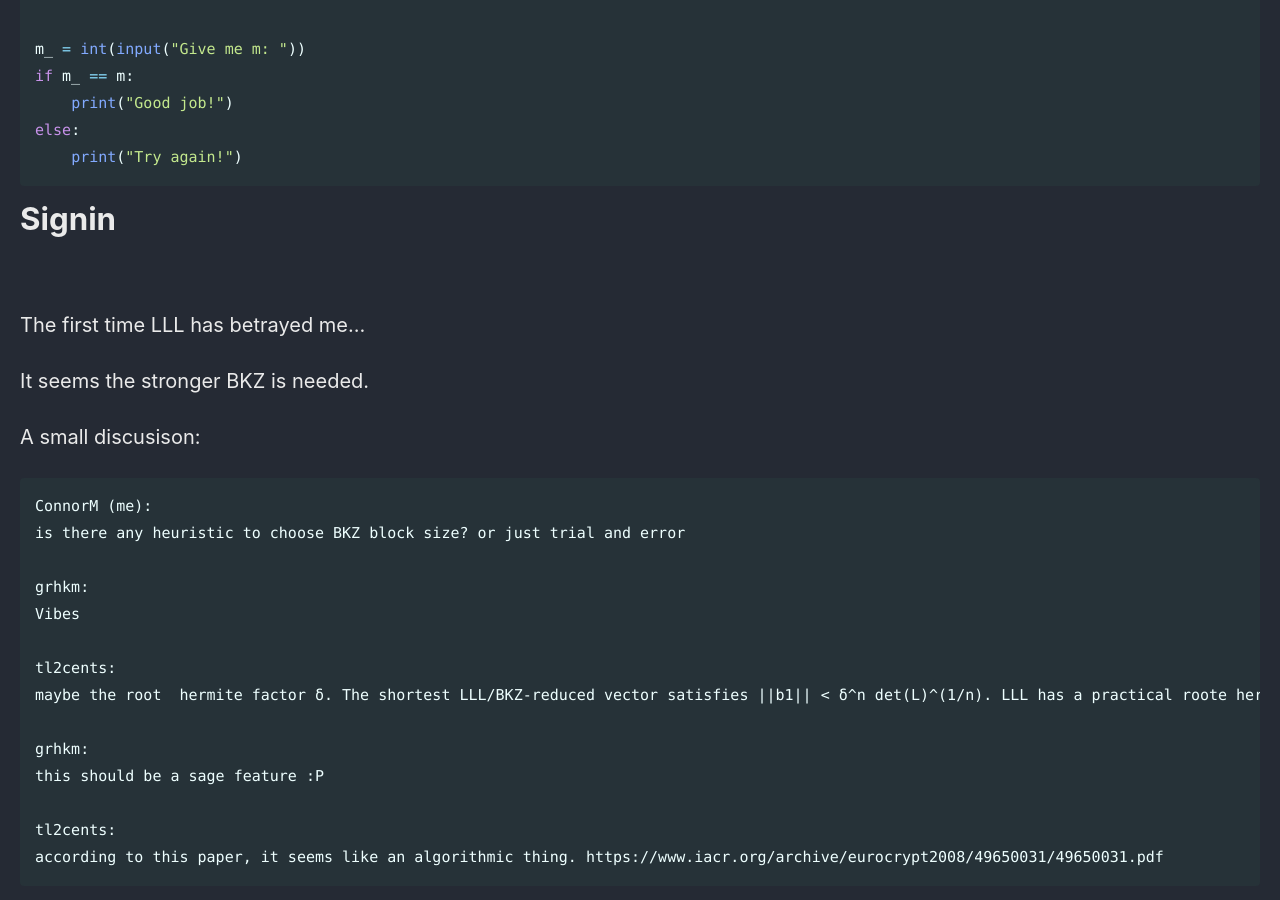
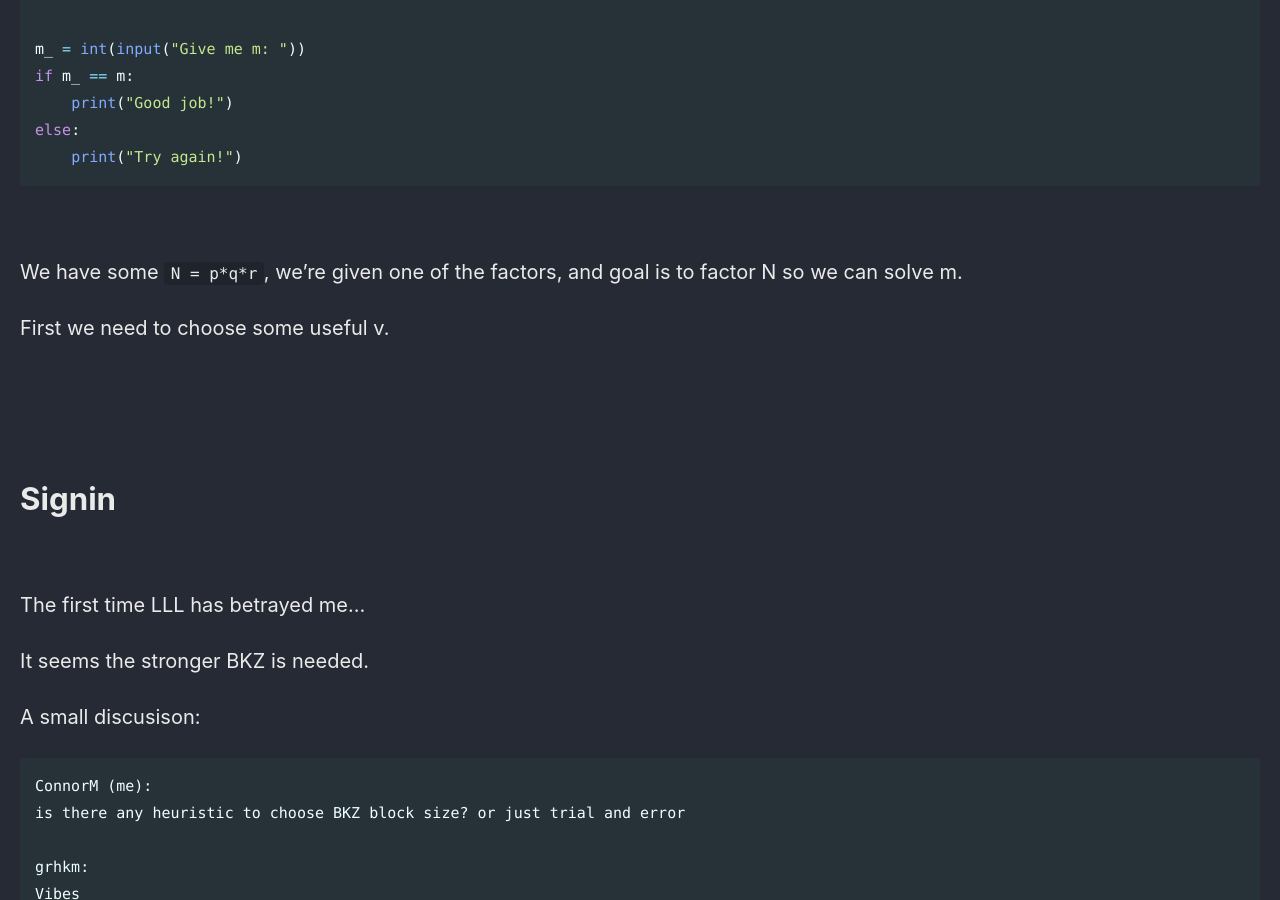
Before and after one commit to Connor-McCartney/Connor-McCartney.github.io, a Jekyll site: the page built from _pages/cryptography/other/0CTF2024.md, in a window 1280 px wide and 900 px high, scrolled down 1625 px. Built offline with Jekyll 4.4.1, drawn with Linux system fonts in a browser that asks for light colours; cached includes are drawn as plain includes.

Commit message:
Update 0CTF2024.md

````diff
--- a/_pages/cryptography/other/0CTF2024.md
+++ b/_pages/cryptography/other/0CTF2024.md
@@ -69,6 +69,18 @@ else:
     print("Try again!")
 ```
 
+<br>
+
+We have some `N = p*q*r`, we're given one of the factors, and goal is to factor N so we can solve m.
+
+First we need to choose some useful v.
+
+
+
+<br>
+
+<br>
+
 # Signin
 
 <br>
````
